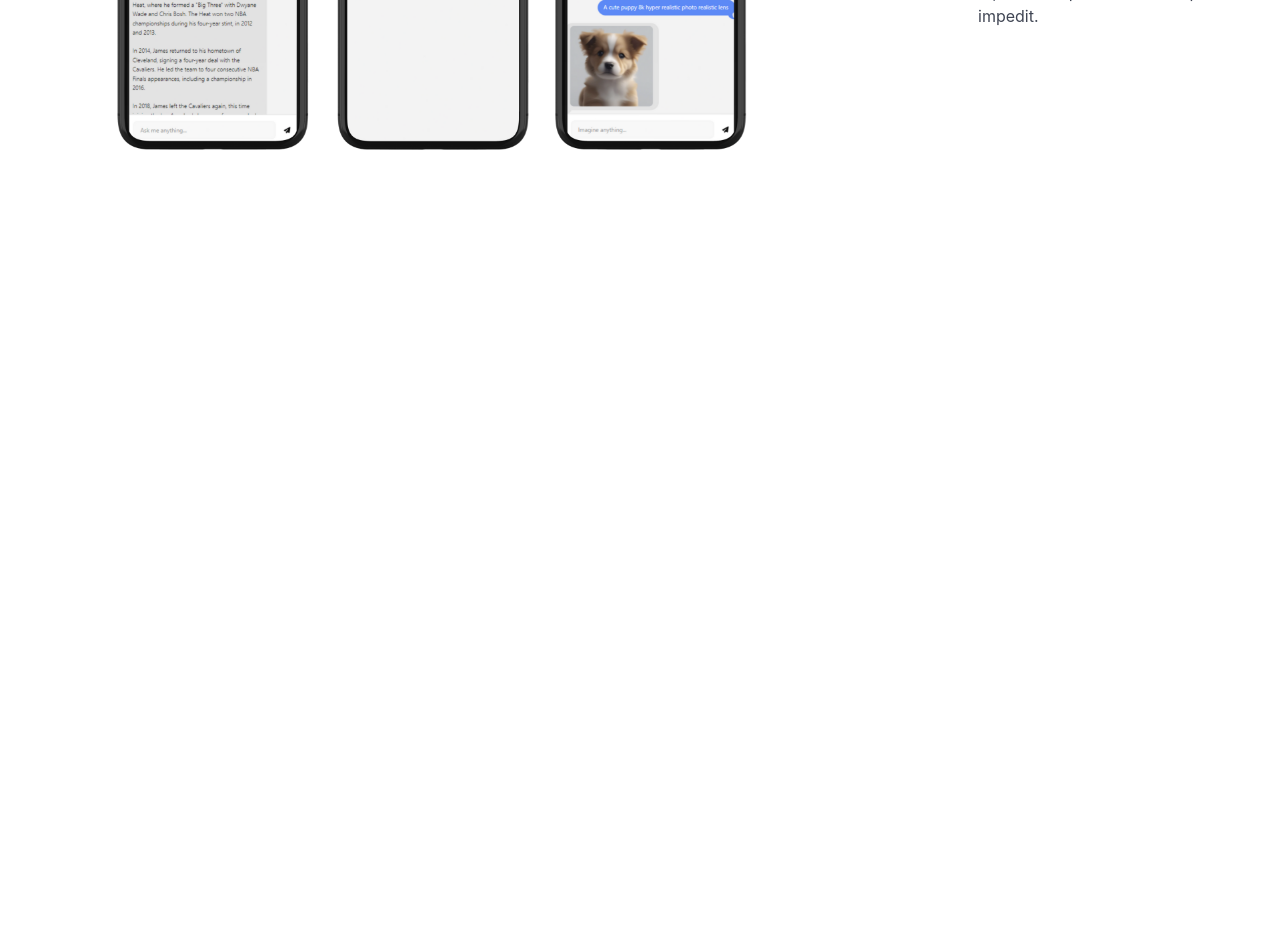
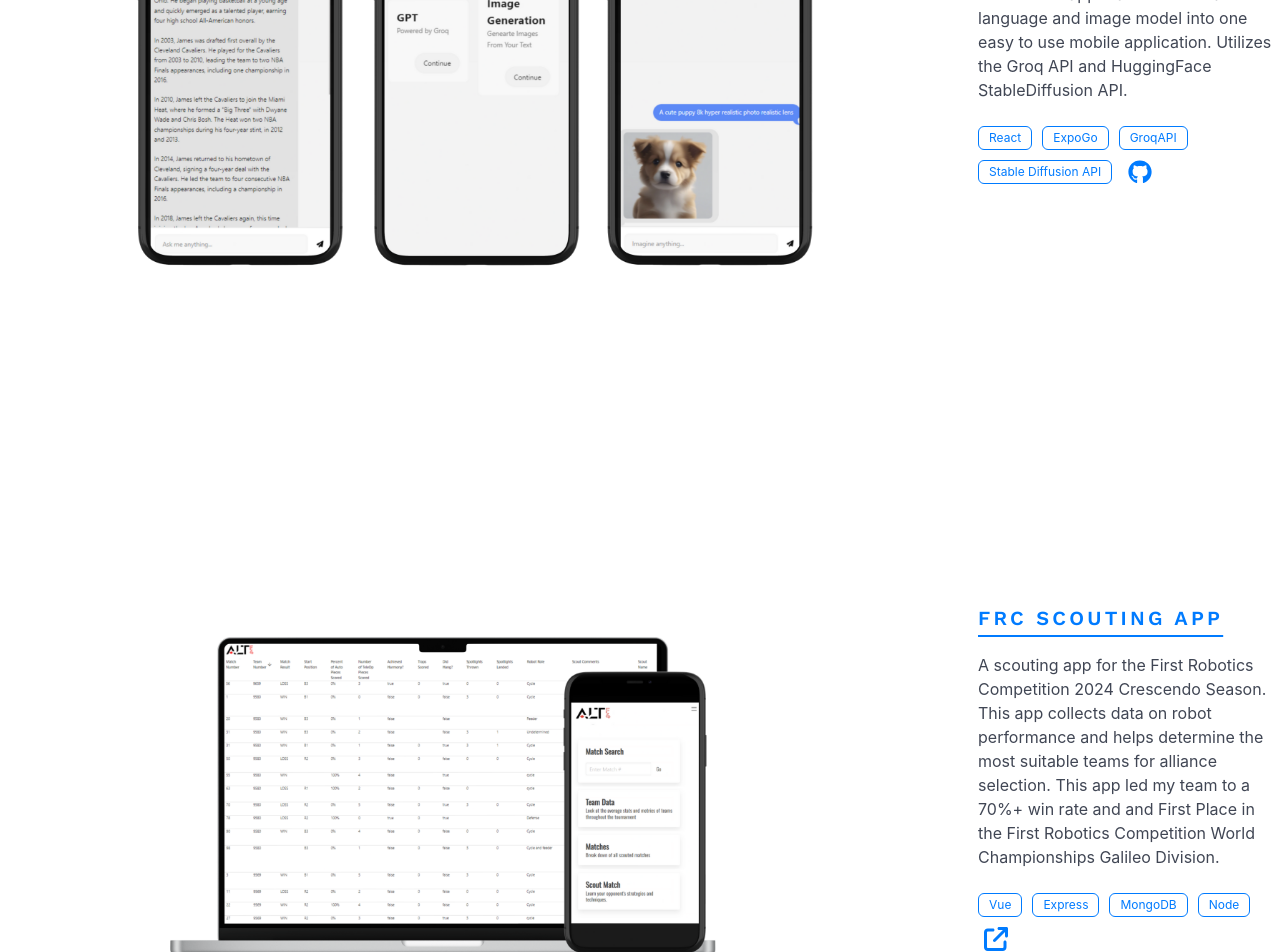
Before and after one commit to BrandonT310442/myPortfolio, a Vue app: page / in a window 1280 px wide. Shown: the part 1840-2792 px from the top of the page. Before the commit the page ends 2054 px from the top, so only its background shows below. Built offline with nearby package versions, Linux system fonts and the light colour scheme.

Commit message:
part of project section done

```diff
--- a/package.json
+++ b/package.json
@@ -11,6 +11,8 @@
     "format": "prettier --write src/"
   },
   "dependencies": {
+    "@fortawesome/fontawesome-svg-core": "^6.6.0",
+    "@fortawesome/vue-fontawesome": "^3.0.8",
     "bulma": "^1.0.2",
     "pinia": "^2.1.7",
     "vue": "^3.4.29",
--- a/src/assets/main.css
+++ b/src/assets/main.css
@@ -1,4 +1,5 @@
 @import url('https://fonts.googleapis.com/css2?family=Work+Sans:ital,wght@0,100..900;1,100..900&display=swap');
+@import url('https://stackpath.bootstrapcdn.com/font-awesome/4.7.0/css/font-awesome.min.css');
 
 /* Force light mode */
 html {
--- a/src/components/Projects.vue
+++ b/src/components/Projects.vue
@@ -1,7 +1,6 @@
 <template>
     <div class="intro">
         <p id="headingOne" class="is-size-4">FEATURED PROJECTS</p>
-
         <!-- Vortex AI -->
         <div class="columns is-vcentered">
             <!-- Image Section -->
@@ -10,18 +9,68 @@
             </div>
 
             <!-- Text Section -->
-            <div class="column">
-                <p>Lorem ipsum dolor sit amet consectetur adipisicing elit. Quae est culpa, laborum sint autem corrupti
-                    voluptas, ipsum id ab eveniet ea atque deleniti accusamus et, alias temporibus modi aspernatur
-                    impedit.</p>
+            <div id="leftC" class="column">
+                <p id="headingTwo" class="is-size-5">VORTEX AI</p>
+
+                <p id="bodyText">A mobile AI app that combines a language and image model into one easy to use
+                    mobile application. Utilizes the Groq API and HuggingFace StableDiffusion API. </p>
+                <br>
+                <div id="tags-container" class="tags-container">
+                    <span class="tag">React</span>
+                    <span class="tag">ExpoGo</span>
+                    <span class="tag">GroqAPI</span>
+                    <span class="tag">Stable Diffusion API</span>
+                    <a href="https://github.com/BrandonT310442/VortexAI2" target="_blank">
+                        <span id="gittag" class="tag">
+                            <svg xmlns="http://www.w3.org/2000/svg" viewBox="0 0 496 512" class="icon">
+                                <!-- SVG Path Data -->
+                                <path
+                                    d="M165.9 397.4c0 2-2.3 3.6-5.2 3.6-3.3 .3-5.6-1.3-5.6-3.6 0-2 2.3-3.6 5.2-3.6 3-.3 5.6 1.3 5.6 3.6zm-31.1-4.5c-.7 2 1.3 4.3 4.3 4.9 2.6 1 5.6 0 6.2-2s-1.3-4.3-4.3-5.2c-2.6-.7-5.5 .3-6.2 2.3zm44.2-1.7c-2.9 .7-4.9 2.6-4.6 4.9 .3 2 2.9 3.3 5.9 2.6 2.9-.7 4.9-2.6 4.6-4.6-.3-1.9-3-3.2-5.9-2.9zM244.8 8C106.1 8 0 113.3 0 252c0 110.9 69.8 205.8 169.5 239.2 12.8 2.3 17.3-5.6 17.3-12.1 0-6.2-.3-40.4-.3-61.4 0 0-70 15-84.7-29.8 0 0-11.4-29.1-27.8-36.6 0 0-22.9-15.7 1.6-15.4 0 0 24.9 2 38.6 25.8 21.9 38.6 58.6 27.5 72.9 20.9 2.3-16 8.8-27.1 16-33.7-55.9-6.2-112.3-14.3-112.3-110.5 0-27.5 7.6-41.3 23.6-58.9-2.6-6.5-11.1-33.3 2.6-67.9 20.9-6.5 69 27 69 27 20-5.6 41.5-8.5 62.8-8.5s42.8 2.9 62.8 8.5c0 0 48.1-33.6 69-27 13.7 34.7 5.2 61.4 2.6 67.9 16 17.7 25.8 31.5 25.8 58.9 0 96.5-58.9 104.2-114.8 110.5 9.2 7.9 17 22.9 17 46.4 0 33.7-.3 75.4-.3 83.6 0 6.5 4.6 14.4 17.3 12.1C428.2 457.8 496 362.9 496 252 496 113.3 383.5 8 244.8 8zM97.2 352.9c-1.3 1-1 3.3 .7 5.2 1.6 1.6 3.9 2.3 5.2 1 1.3-1 1-3.3-.7-5.2-1.6-1.6-3.9-2.3-5.2-1zm-10.8-8.1c-.7 1.3 .3 2.9 2.3 3.9 1.6 1 3.6 .7 4.3-.7 .7-1.3-.3-2.9-2.3-3.9-2-.6-3.6-.3-4.3 .7zm32.4 35.6c-1.6 1.3-1 4.3 1.3 6.2 2.3 2.3 5.2 2.6 6.5 1 1.3-1.3 .7-4.3-1.3-6.2-2.2-2.3-5.2-2.6-6.5-1zm-11.4-14.7c-1.6 1-1.6 3.6 0 5.9 1.6 2.3 4.3 3.3 5.6 2.3 1.6-1.3 1.6-3.9 0-6.2-1.4-2.3-4-3.3-5.6-2z" />
+                            </svg>
+                        </span>
+                    </a>
+                </div>
+            </div>
+        </div>
+
+        <!-- End Vortex -->
+        <div class="columns is-vcentered">
+            <!-- Image Section -->
+            <div class="column is-three-quarters">
+                <img id="vortexAI" src="../assets/AltF4 Scouting App.png" alt="Vortex AI">
+            </div>
+
+            <!-- Text Section -->
+            <div id="leftC" class="column">
+                <p id="headingTwo" class="is-size-5">FRC SCOUTING APP</p>
+
+                <p id="bodyText">A scouting app for the First Robotics Competition 2024 Crescendo Season. This app
+                    collects data on robot performance and helps determine the most suitable teams for alliance
+                    selection.
+                    This app led my team to a 70%+ win rate and and First Place in the First Robotics Competition World
+                    Championships Galileo
+                    Division. </p>
+                <br>
+                <div id="tags-container" class="tags-container">
+                    <span class="tag">Vue</span>
+                    <span class="tag">Express</span>
+                    <span class="tag">MongoDB</span>
+                    <span class="tag">Node</span>
+                    <a href="https://crescendoscoutingapp.onrender.com/" target="_blank">
+                        <span id="gittag" class="tag">
+                            <svg xmlns="http://www.w3.org/2000/svg" viewBox="0 0 512 512" class="icon">
+                                <path
+                                    d="M320 0c-17.7 0-32 14.3-32 32s14.3 32 32 32l82.7 0L201.4 265.4c-12.5 12.5-12.5 32.8 0 45.3s32.8 12.5 45.3 0L448 109.3l0 82.7c0 17.7 14.3 32 32 32s32-14.3 32-32l0-160c0-17.7-14.3-32-32-32L320 0zM80 32C35.8 32 0 67.8 0 112L0 432c0 44.2 35.8 80 80 80l320 0c44.2 0 80-35.8 80-80l0-112c0-17.7-14.3-32-32-32s-32 14.3-32 32l0 112c0 8.8-7.2 16-16 16L80 448c-8.8 0-16-7.2-16-16l0-320c0-8.8 7.2-16 16-16l112 0c17.7 0 32-14.3 32-32s-14.3-32-32-32L80 32z" />
+                            </svg>
+                        </span>
+                    </a>
+                </div>
             </div>
         </div>
     </div>
 </template>
 
-<script>
-export default {}
-</script>
+
 
 <style scoped>
 /* Styling for the heading */
@@ -38,11 +87,86 @@ export default {}
     transform: translateX(10%);
 }
 
+#headingTwo {
+    color: #007bff;
+    font-family: "Work Sans", sans-serif;
+    font-weight: 600;
+    letter-spacing: 0.2rem;
+    text-decoration: underline;
+    text-underline-offset: 10px;
+    top: 100px;
+    z-index: 1.0;
+}
+
 /* Image Size */
 #vortexAI {
     margin-top: 15px;
-    margin-left: 100px;
-    width: 666.66px;
-    height: 471.333px;
+    max-width: 100%;
+    transform: scale(0.75);
+    height: auto;
+}
+
+/* Body Text Styling */
+#bodyText {
+    margin-top: 20px;
+}
+
+/* Tags Container Styling */
+.tags-container {
+    display: flex;
+    flex-wrap: wrap;
+    gap: 10px;
+    /* Space between tags */
+}
+
+/* Tag Styling */
+.tag {
+    background-color: white;
+    color: #007bff;
+    border: 1.5px solid #007bff;
+    padding: 5px 10px;
+    transition: 0.2s ease-in;
+    display: flex;
+    align-items: center;
+}
+
+#gittag {
+    background-color: white;
+    color: #007bff;
+    border: 0px !important;
+    padding: 5px 10px;
+    transition: 0.2s ease-in;
+    display: flex;
+    align-items: center;
+}
+
+/* Tag Hover Effect */
+.tag:hover {
+    opacity: 0.5;
+    transition: 0.2s ease-out;
+    cursor: pointer;
+}
+
+/* SVG Icon Styling */
+.icon {
+    width: 24px;
+    /* Adjust icon size */
+    height: 24px;
+    /* Maintain aspect ratio */
+    fill: currentColor;
+    /* Use current text color */
+}
+
+/* Media Query for screens 768px wide or below */
+@media (max-width: 768px) {
+
+
+
+
+    #leftC {
+        transform: translateX(10%);
+    }
+
+
 }
 </style>
```
Also changed, not shown: src/assets/AltF4 Scouting App.png (added), 1 other file (tests, documents, lock files or other folders).
